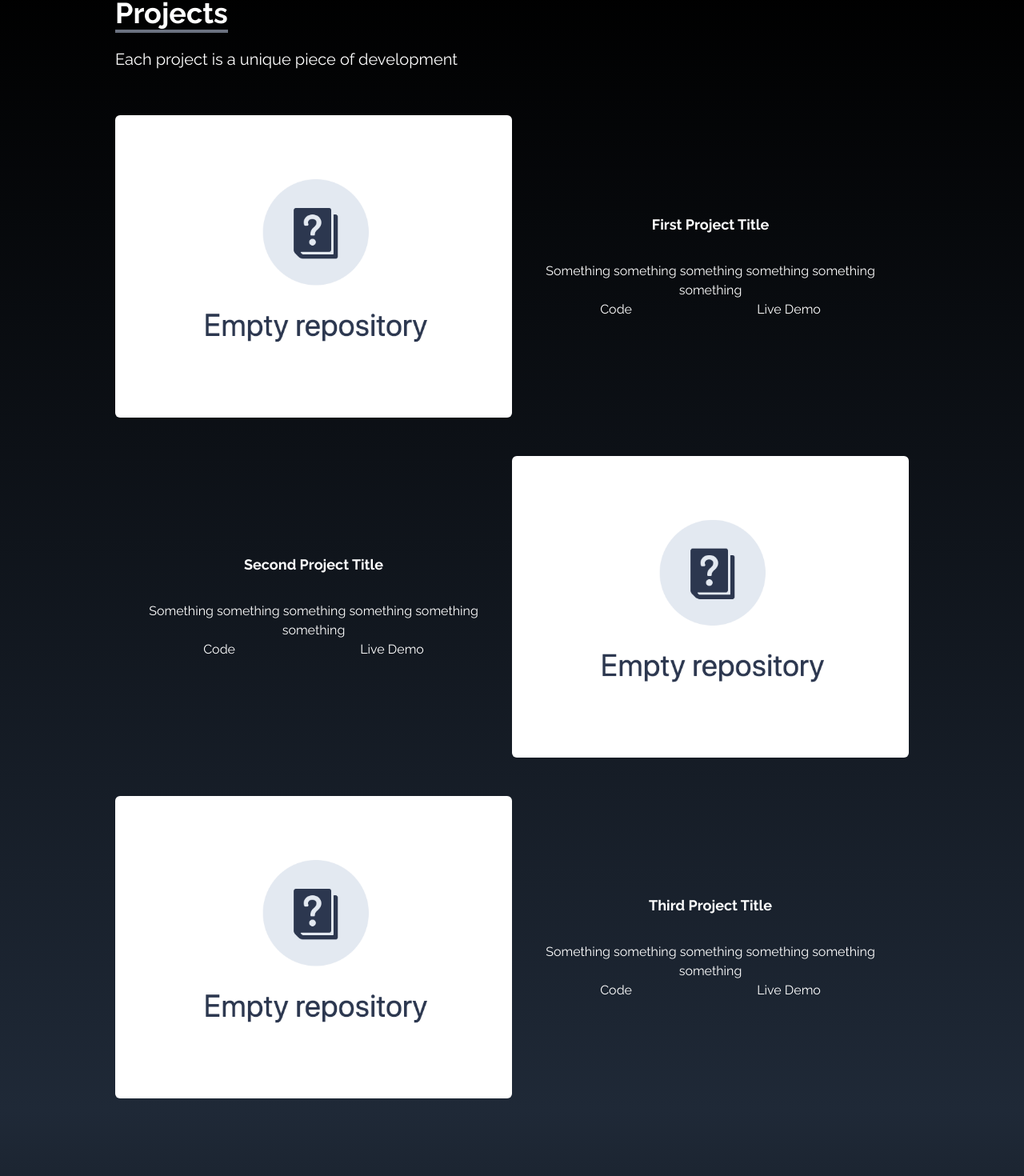
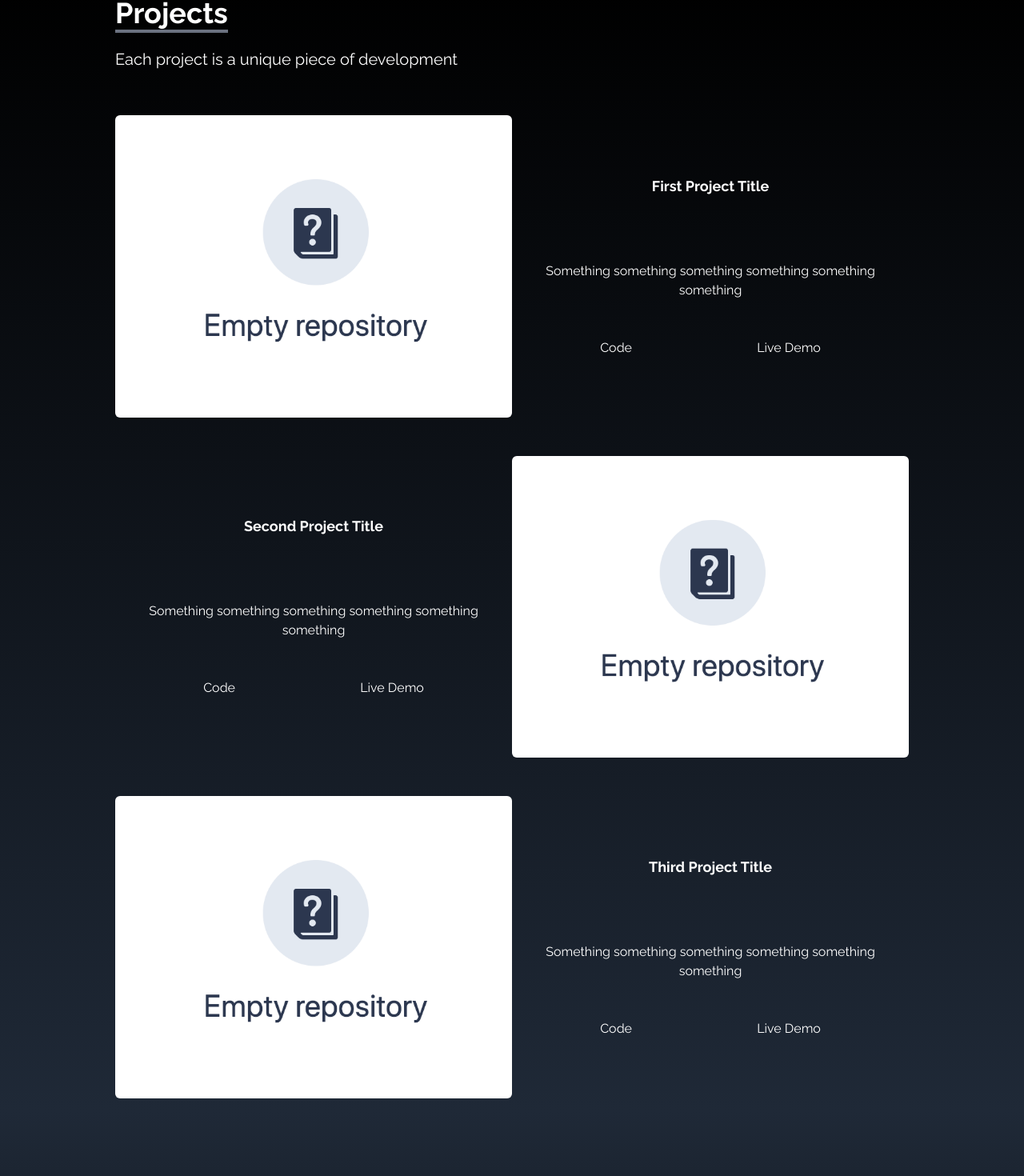
Before and after one commit to Jell13/my-portfolio-website, a React (Vite) app: page / in a window 1280 px wide. Shown: the part 1620-3090 px from the top of the page at 80% size. Built offline with nearby package versions, Linux system fonts and the light colour scheme.

Commit message:
minor changes

```diff
--- a/src/components/Project.jsx
+++ b/src/components/Project.jsx
@@ -15,7 +15,7 @@ const Project = () => {
 
                 <div className='flex flex-col sm:flex-row rounded-lg'>
                     <img className=' h-auto w-full sm:w-1/2 rounded-md duration-200 hover:scale-105 inline' src={empty_repository} alt="" />
-                    <div className=' p-8 text-center w-full sm:w-1/2 flex flex-col justify-center items-center'>
+                    <div className=' p-8 text-center w-full sm:w-1/2 flex flex-col justify-center items-center gap-12'>
                         <h2 className='font-bold text-lg pb-8'>First Project Title</h2>
                         <p>Something something something
                             something something something
@@ -29,7 +29,7 @@ const Project = () => {
 
                 <div className='flex flex-col sm:flex-row-reverse rounded-lg'>
                     <img className=' h-auto w-full sm:w-1/2 rounded-md duration-200 hover:scale-105 inline' src={empty_repository} alt="" />
-                    <div className=' p-8 text-center w-full sm:w-1/2 flex flex-col justify-center items-center'>
+                    <div className=' p-8 text-center w-full sm:w-1/2 flex flex-col justify-center items-center gap-12'>
                         <h2 className='font-bold text-lg pb-8'>Second Project Title</h2>
                         <p>Something something something
                             something something something
@@ -43,7 +43,7 @@ const Project = () => {
 
                 <div className='flex flex-col sm:flex-row rounded-lg'>
                     <img className=' h-auto w-full sm:w-1/2 rounded-md duration-200 hover:scale-105 inline' src={empty_repository} alt="" />
-                    <div className=' p-8 text-center w-full sm:w-1/2 flex flex-col justify-center items-center'>
+                    <div className=' p-8 text-center w-full sm:w-1/2 flex flex-col justify-center items-center gap-12'>
                         <h2 className='font-bold text-lg pb-8'>Third Project Title</h2>
                         <p>Something something something
                             something something something
```
